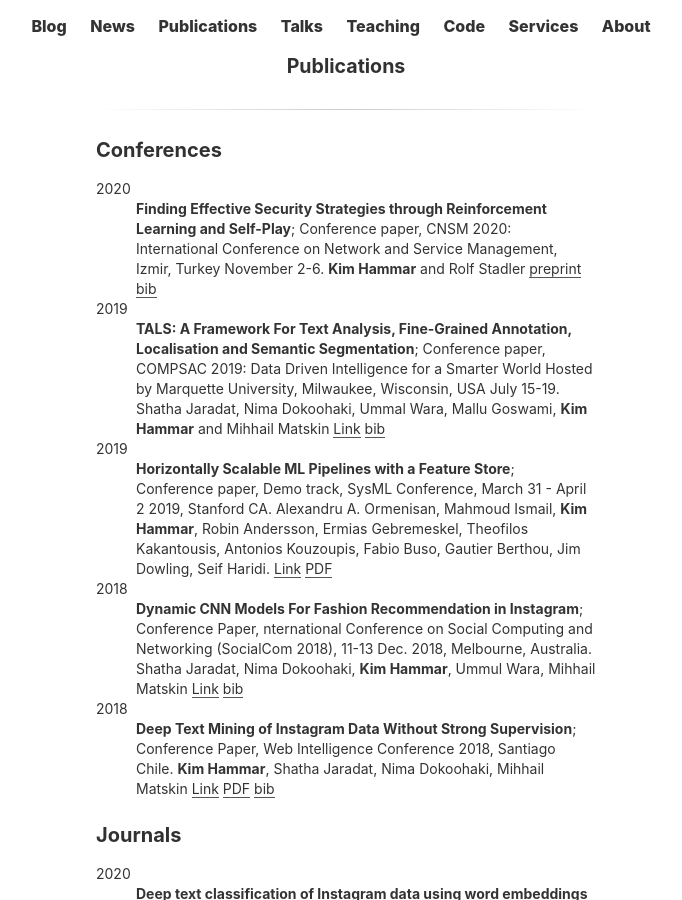
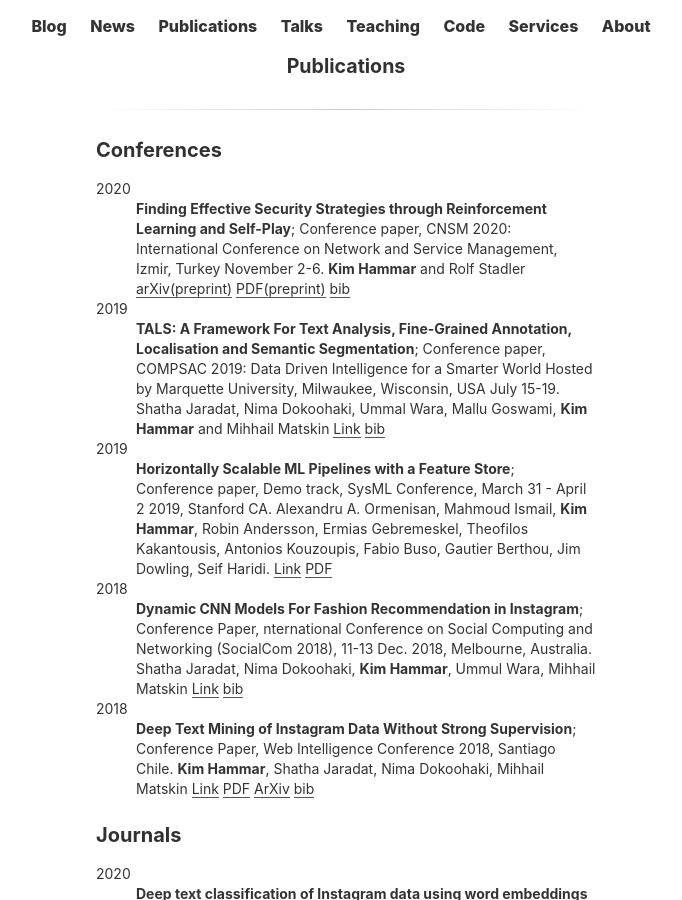
Before and after one commit to Limmen/Limmen.github.io, a Jekyll site: the page built from publications.md, in a window 1280 px wide and 900 px high, scrolled down 354 px. Shown: the whole window, without its empty margins (294-976 px from the left). Built offline with Jekyll 4.4.1, drawn with Linux system fonts in a browser that asks for light colours.

Commit message:
update links

```diff
--- a/publications.md
+++ b/publications.md
@@ -8,7 +8,8 @@ title: Publications
 2020
 :   **Finding Effective Security Strategies through Reinforcement Learning and Self-Play**; Conference paper, CNSM 2020: International Conference on Network and Service Management, Izmir, Turkey November 2-6.
     **Kim Hammar** and Rolf Stadler
-	[preprint](/assets/papers/cnsm_Hammar_Stadler.pdf)
+	[arXiv(preprint)](https://arxiv.org/abs/2009.08120)
+	[PDF(preprint)](/assets/papers/cnsm_Hammar_Stadler.pdf)
 	[bib](/assets/citations/cnsm_2020_hammar_stadler.bib)
 
 2019
@@ -36,6 +37,7 @@ Mihhail Matskin
     **Kim Hammar**, Shatha Jaradat, Nima Dokoohaki, Mihhail Matskin
 	[Link](https://ieeexplore.ieee.org/document/8609589)
 	[PDF](/assets/papers/deep_text_mining_wi18.pdf)
+	[ArXiv](https://arxiv.org/abs/1909.10812)
     [bib](/assets/citations/text_mining.bib)
 
 ### Journals
```
